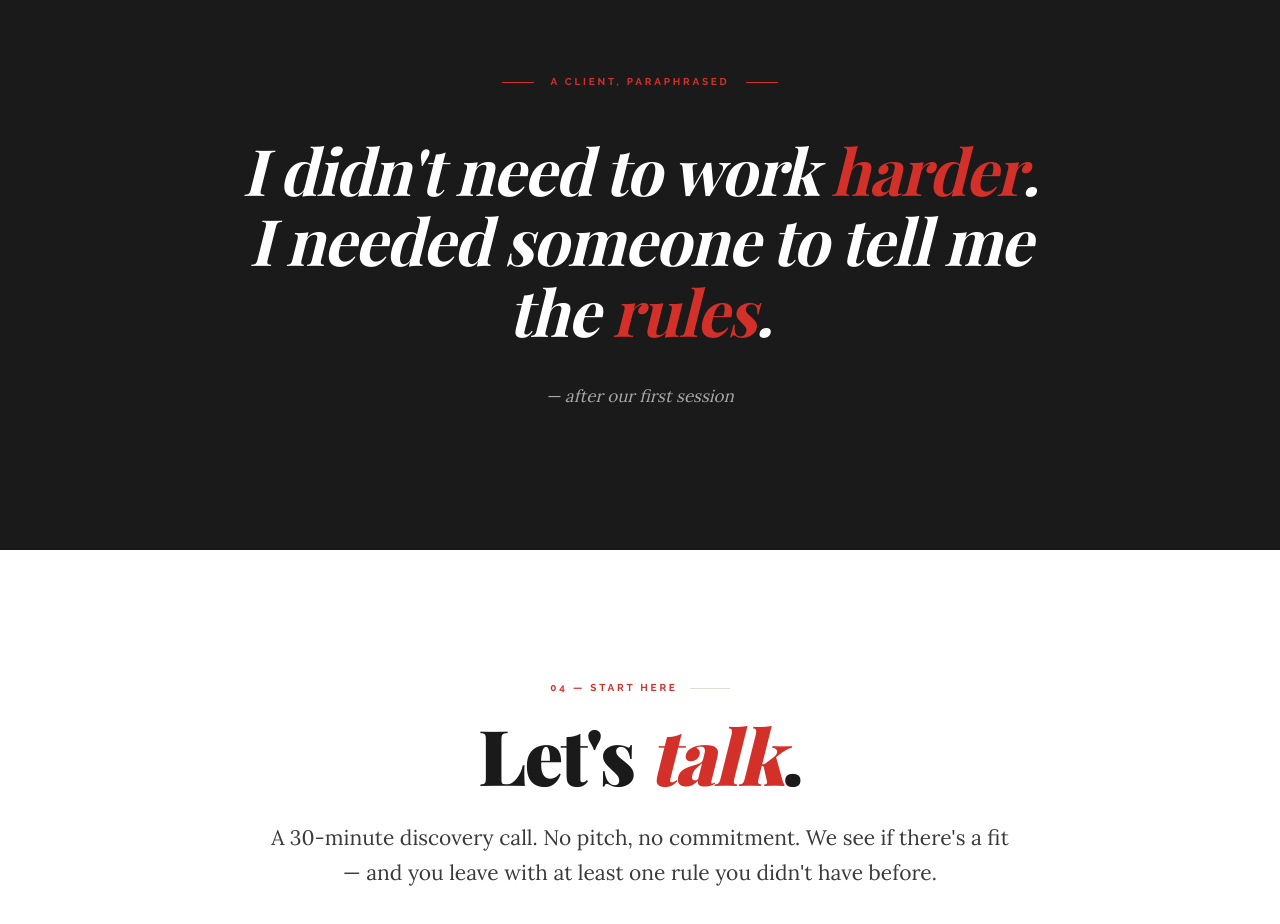
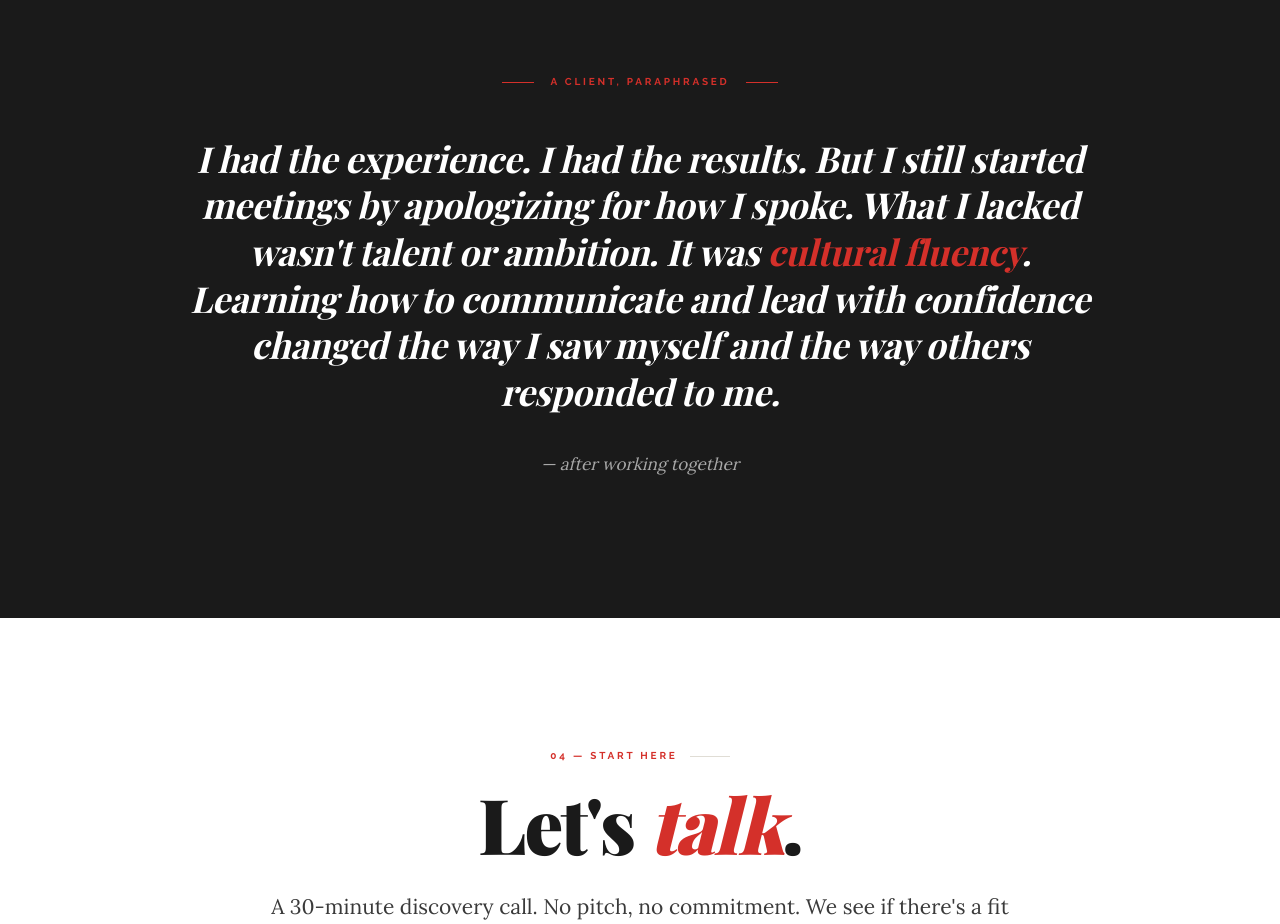
Before and after one commit to biljanatasetovikj-boop/InvisibleRules, a Next.js app: page / in a window 1280 px wide. Shown: the part 6440-7364 px from the top of the page. Built offline with nearby package versions, Linux system fonts and the light colour scheme; a web font is replaced by a local one.

Commit message:
replace pull quote with longer client testimonial on cultural fluency

```diff
--- a/components/PullQuote.tsx
+++ b/components/PullQuote.tsx
@@ -12,15 +12,16 @@ export default function PullQuote() {
             </span>
             <span className="w-8 h-px bg-[#d4302a]" />
           </div>
-          <blockquote className="font-serif italic font-bold text-[clamp(34px,5vw,64px)] leading-[1.1] tracking-[-0.02em] max-w-[1060px] mx-auto mb-9 text-white">
-            I didn&apos;t need to work <span className="text-[#d4302a]">harder</span>.
-            <br />
-            I needed someone to tell me
-            <br />
-            the <span className="text-[#d4302a]">rules</span>.
+          <blockquote className="font-serif italic font-bold text-[clamp(22px,2.8vw,38px)] leading-[1.3] tracking-[-0.01em] max-w-[920px] mx-auto mb-9 text-white">
+            I had the experience. I had the results. But I still started
+            meetings by apologizing for how I spoke. What I lacked wasn&apos;t
+            talent or ambition. It was{" "}
+            <span className="text-[#d4302a]">cultural fluency</span>. Learning
+            how to communicate and lead with confidence changed the way I saw
+            myself and the way others responded to me.
           </blockquote>
           <div className="font-body italic text-[17px] text-[#a8a8a8]">
-            — after our first session
+            — after working together
           </div>
         </FadeIn>
       </div>
```
